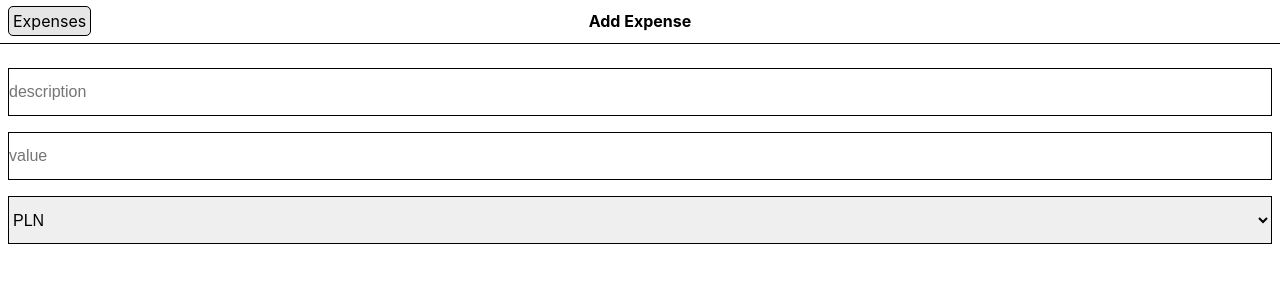
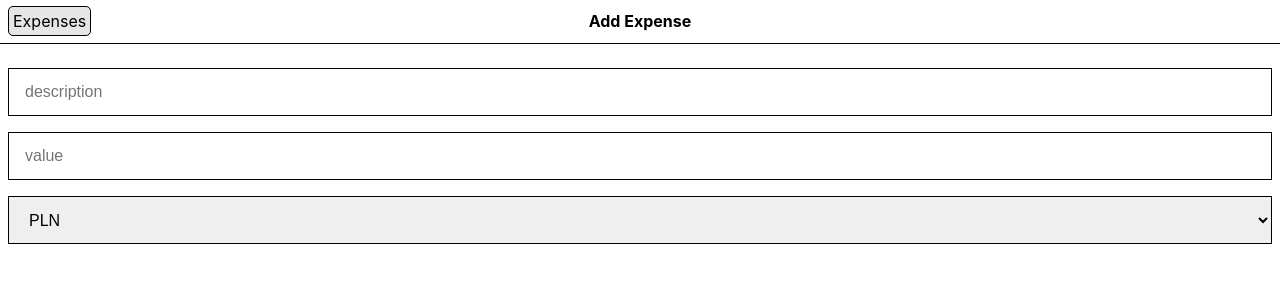
Before and after one commit to jaklyk2103/expenses-ui, a React (Create React App) app: page /addExpense in a window 1280 px wide. Shown: the top 294 px of the page. Built offline with nearby package versions, Linux system fonts and the light colour scheme.

Commit message:
testing for safari

```diff
--- a/src/components/addExpenseForm/addExpenseForm.css
+++ b/src/components/addExpenseForm/addExpenseForm.css
@@ -9,7 +9,7 @@
   height: 3rem;
   font-size: 1rem;
   border: solid black 1px;
-  padding: 0;
+  padding: 0 1rem 0 1rem;
   margin: 0;
   box-sizing: border-box;
 }
--- a/src/index.css
+++ b/src/index.css
@@ -12,7 +12,8 @@
 }
 
 #root {
-  height: 100vh;
+  height: 100vh; /* Fallback for browsers that do not support Custom Properties */
+  height: calc(var(--vh, 1vh) * 100);
   display: grid;
   grid-template-rows: 60px auto;
 }
--- a/src/index.tsx
+++ b/src/index.tsx
@@ -35,6 +35,12 @@
 // const analytics = getAnalytics(app); // eslint-disable-line no-unused-vars
 
 const root = ReactDOM.createRoot(document.getElementById('root')!);
+
+// First we get the viewport height and we multiple it by 1% to get a value for a vh unit
+let vh = window.innerHeight * 0.01;
+// Then we set the value in the --vh custom property to the root of the document
+document.documentElement.style.setProperty('--vh', `${vh}px`);
+
 root.render(
   <React.StrictMode>
     <RouterProvider router={router} />
```
